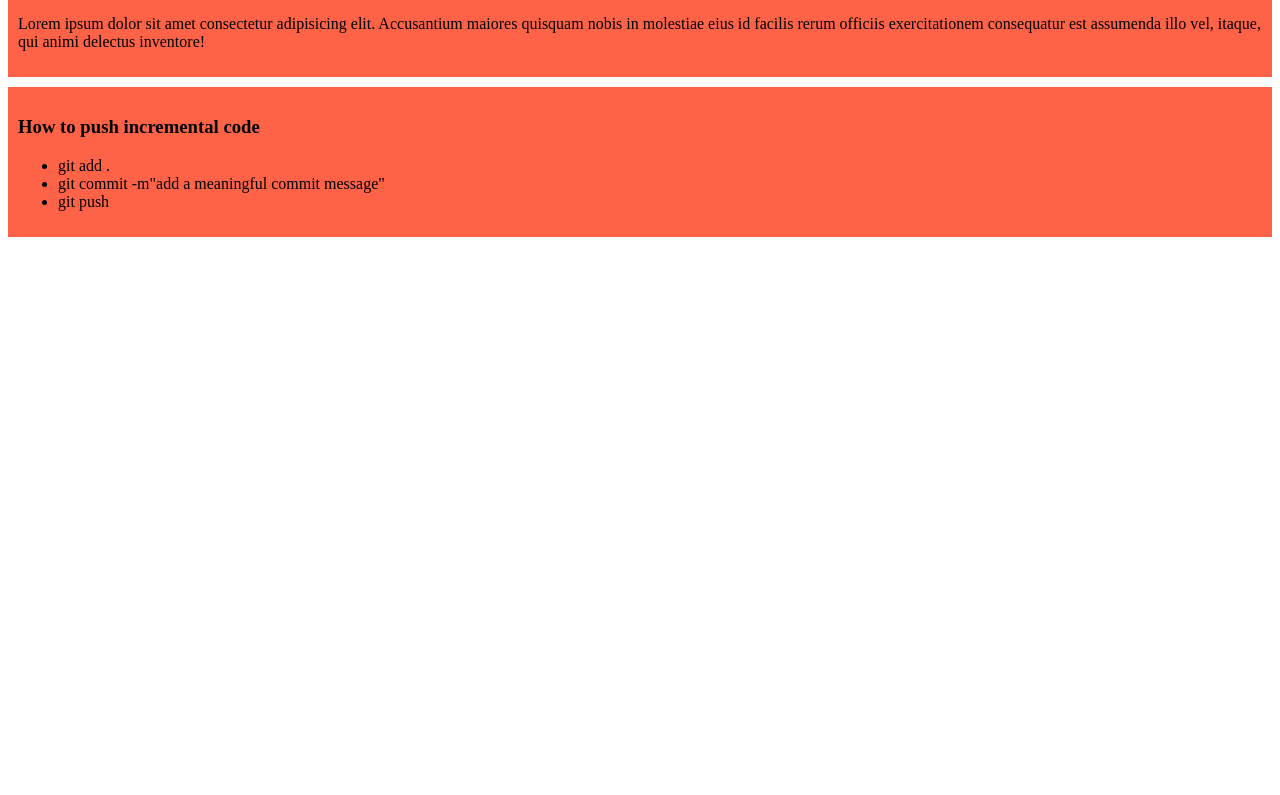
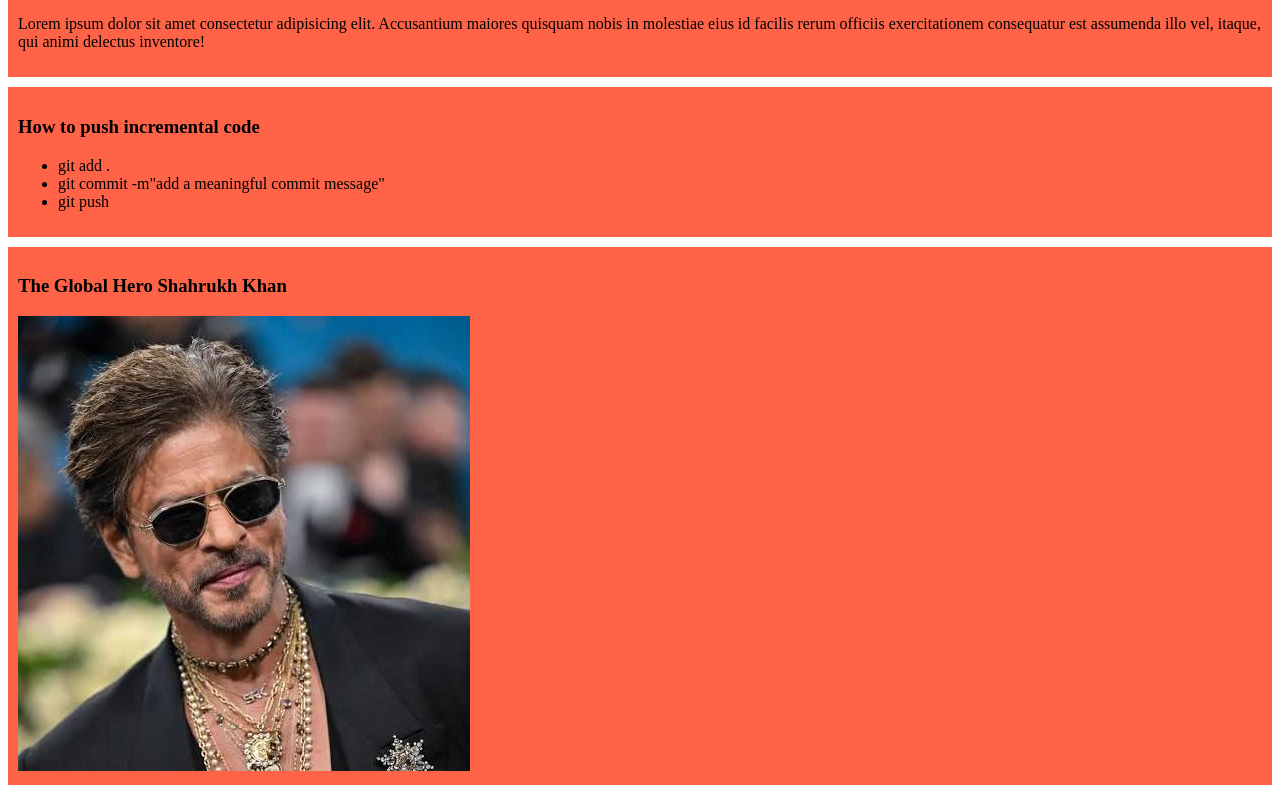
Before and after one commit to Sefat3117/practise-repo-2, a plain HTML site: page index.html in a window 1280 px wide. Shown: the part 345-1140 px from the top of the page. Before the commit the page ends 800 px from the top, so only its background shows below. Drawn offline with Linux system fonts and the light colour scheme.

Commit message:
shahrukh img added

```diff
--- a/index.html
+++ b/index.html
@@ -42,5 +42,9 @@
         <li>git push</li>
       </ul>
     </div>
+    <div>
+      <h3>The Global Hero Shahrukh Khan</h3>
+      <img src="images/shahrukh.webp" alt="" />
+    </div>
   </body>
 </html>
```
Also changed, not shown: images/shahrukh.webp (added).
